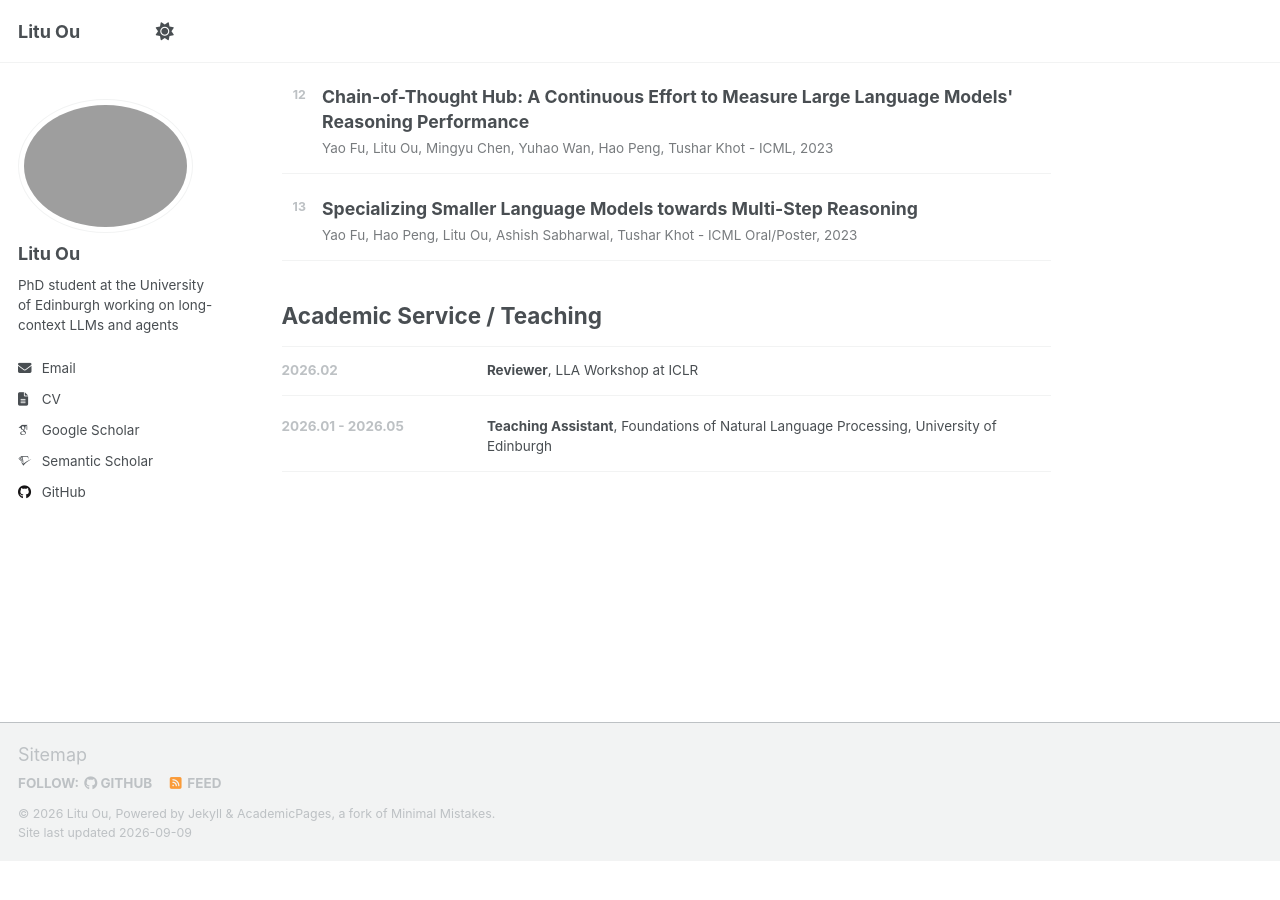
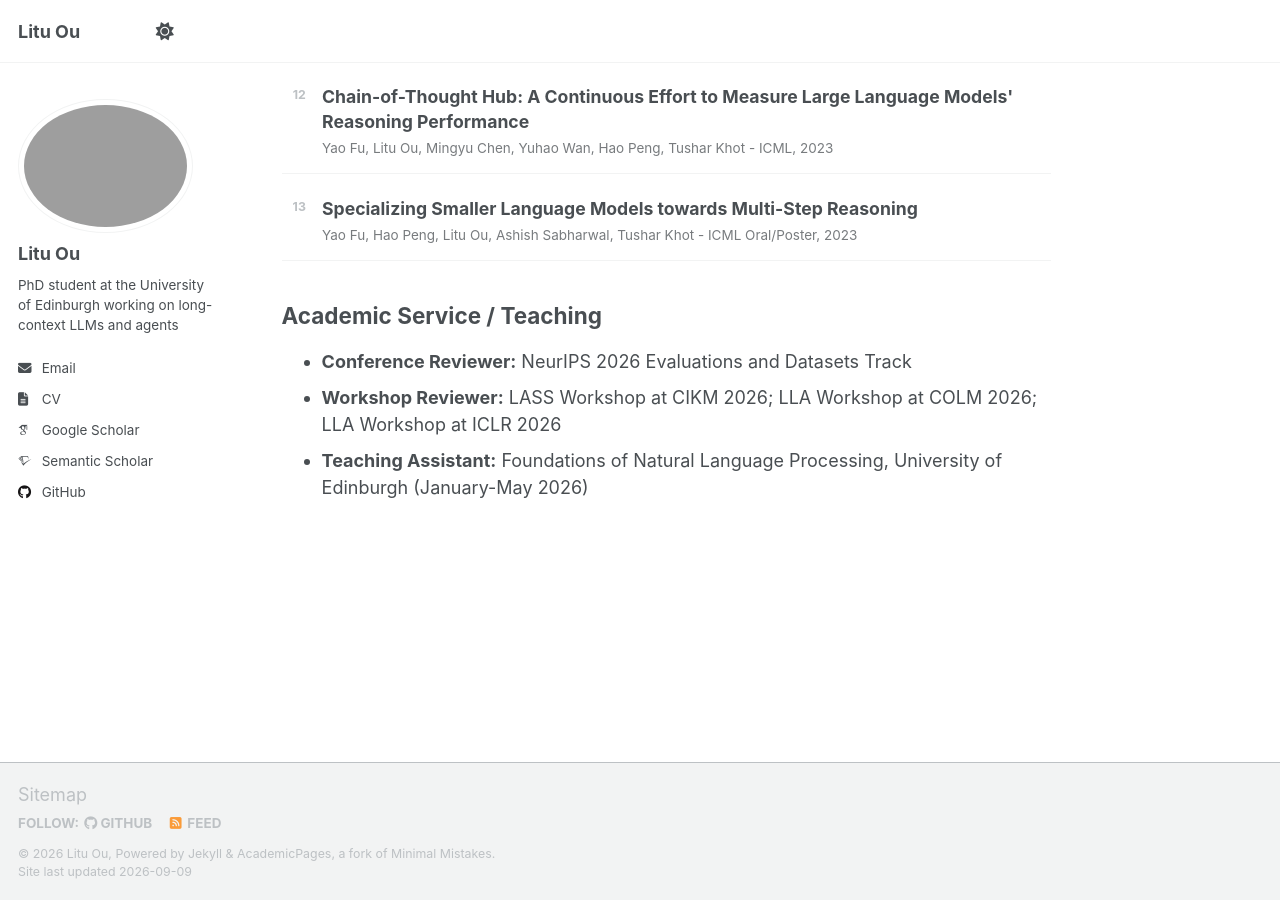
Before and after one commit to Leonard907/Leonard907.github.io, a Jekyll site: the page built from _pages/about.md, in a window 1280 px wide and 900 px high, scrolled down 3168 px. Built offline with Jekyll 4.4.1, drawn with Linux system fonts in a browser that asks for light colours; some web fonts are replaced; a script that is not in the unit is left out; before the commit the page ends 4028 px from its top, so only the background shows below that.

Commit message:
2026.09.09 update

```diff
--- a/_pages/about.md
+++ b/_pages/about.md
@@ -199,15 +199,10 @@ redirect_from:
 
   <section class="home-section" aria-labelledby="teaching-service">
     <h2 id="teaching-service">Academic Service / Teaching</h2>
-    <ol class="timeline-list">
-      <li>
-        <span class="timeline-list__date">2026.02</span>
-        <div><strong>Reviewer</strong>, LLA Workshop at ICLR</div>
-      </li>
-      <li>
-        <span class="timeline-list__date">2026.01 - 2026.05</span>
-        <div><strong>Teaching Assistant</strong>, Foundations of Natural Language Processing, University of Edinburgh</div>
-      </li>
-    </ol>
+    <ul>
+      <li><strong>Conference Reviewer:</strong> NeurIPS 2026 Evaluations and Datasets Track</li>
+      <li><strong>Workshop Reviewer:</strong> LASS Workshop at CIKM 2026; LLA Workshop at COLM 2026; LLA Workshop at ICLR 2026</li>
+      <li><strong>Teaching Assistant:</strong> Foundations of Natural Language Processing, University of Edinburgh (January-May 2026)</li>
+    </ul>
   </section>
 </div>
```
